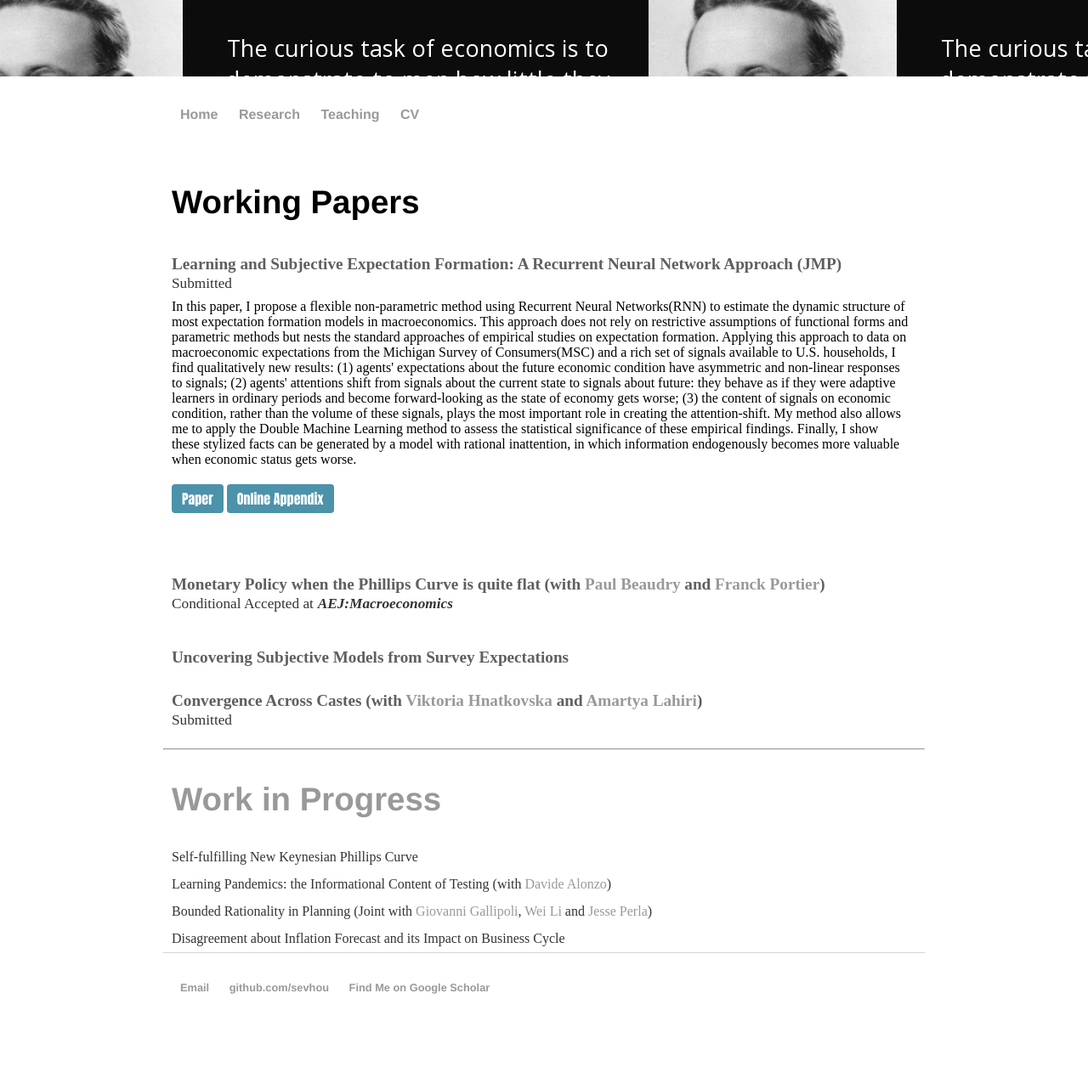
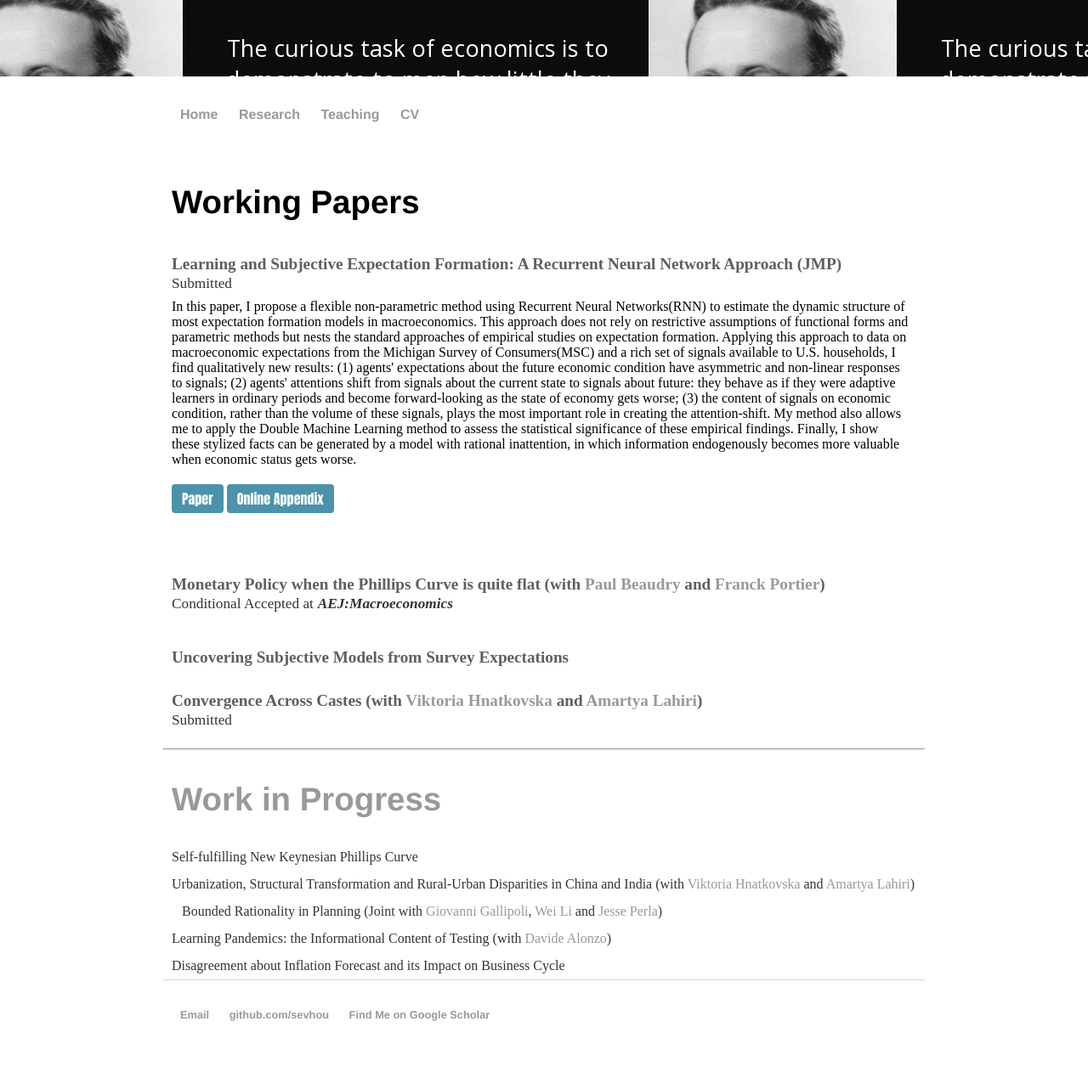
Before and after one commit to sevhou/sevhou.github.io, a Jekyll site: the page built from research/index.html, in a window 1280 px wide. Shown: the whole page at 85% size. Built offline with Jekyll 4.4.1, drawn with Linux system fonts in a browser that asks for light colours; before the commit the page ends 1250 px from its top, so only the background shows below that.

Commit message:
Update index.html

```diff
--- a/research/index.html
+++ b/research/index.html
@@ -61,8 +61,9 @@ title: Research
 
 
 	<pp>Self-fulfilling New Keynesian Phillips Curve </pp> <br>
+	<pp>Urbanization, Structural Transformation and Rural-Urban Disparities in China and India (with <a href="https://hnatkovska.arts.ubc.ca/">Viktoria Hnatkovska</a> and <a href="https://alahiri.arts.ubc.ca/">Amartya Lahiri</a>)</pp> <br>
+	<pp>Bounded Rationality in Planning (Joint with <a href="https://app.scholarsite.io/giovanni-gallipoli">Giovanni Gallipoli</a>, <a href="https://economics.ubc.ca/faculty-and-staff/wei-li/">Wei Li</a> and <a href="https://www.jesseperla.com/">Jesse Perla</a>)</pp> <br>
 	<pp>Learning Pandemics: the Informational Content of Testing (with <a href="https://davidealonzo.github.io/">Davide Alonzo</a>)</pp> <br>
-	<pp>Bounded Rationality in Planning (Joint with <a href="https://app.scholarsite.io/giovanni-gallipoli">Giovanni Gallipoli</a>, <a href="https://economics.ubc.ca/faculty-and-staff/wei-li/">Wei Li</a> and <a href="https://www.jesseperla.com/">Jesse Perla</a>)</pp> <br>
 	<pp>Disagreement about Inflation Forecast and its Impact on Business Cycle</pp>
 
 
```
